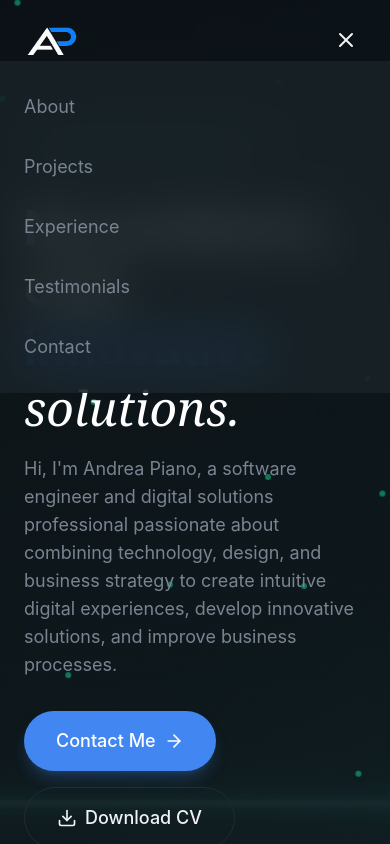
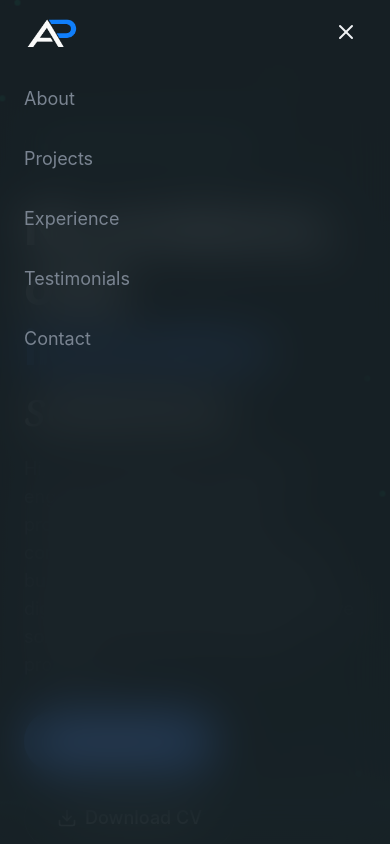
Before and after one commit to itsandreapiano/portfolio-2k26, a Next.js app: page / in a window 390 px wide. Both pictures are taken after a click on the button 346 px from the left and 40 px from the top of the page. Shown: the top 844 px of the page. Built offline with nearby package versions, Linux system fonts and the light colour scheme.

Commit message:
fix: burger menu adjusted

```diff
--- a/src/layout/Navbar.jsx
+++ b/src/layout/Navbar.jsx
@@ -21,18 +21,33 @@ export const Navbar = () => {
       setIsScrolled(window.scrollY > 50);
     };
 
+    const desktopBreakpoint = window.matchMedia("(min-width: 48rem)");
+    const handleBreakpointChange = (event) => {
+      if (event.matches) {
+        setIsMobileMenuOpen(false);
+      }
+    };
+
     window.addEventListener("scroll", handleScroll);
+    desktopBreakpoint.addEventListener("change", handleBreakpointChange);
 
-    return () => window.removeEventListener("scroll", handleScroll);
+    return () => {
+      window.removeEventListener("scroll", handleScroll);
+      desktopBreakpoint.removeEventListener("change", handleBreakpointChange);
+    };
   }, []);
 
   return (
     <header
       className={`fixed top-0 left-0 right-0 transition-all duration-500 ${
-        isScrolled ? "glass-strong py-3" : "bg-transparent py-5"
+        isMobileMenuOpen
+          ? "glass-strong h-dvh flex flex-col overflow-hidden py-3"
+          : isScrolled
+            ? "glass-strong py-3"
+            : "bg-transparent py-5"
       }  z-50`}
     >
-      <nav className="container mx-auto px-6 flex items-center justify-between">
+      <nav className="container mx-auto px-6 flex shrink-0 items-center justify-between">
         <Link
           href="/"
           onClick={() => window.scrollTo({ top: 0, behavior: "smooth" })}
@@ -84,7 +99,7 @@ export const Navbar = () => {
 
       {/* Mobile Menu */}
       {isMobileMenuOpen && (
-        <div className="md:hidden glass-strong animate-fade-in">
+        <div className="md:hidden flex-1 overflow-y-auto animate-fade-in">
           <div className="container mx-auto px-6 py-6 flex flex-col gap-4">
             {navLinks.map((link, index) => (
               <Link
```
